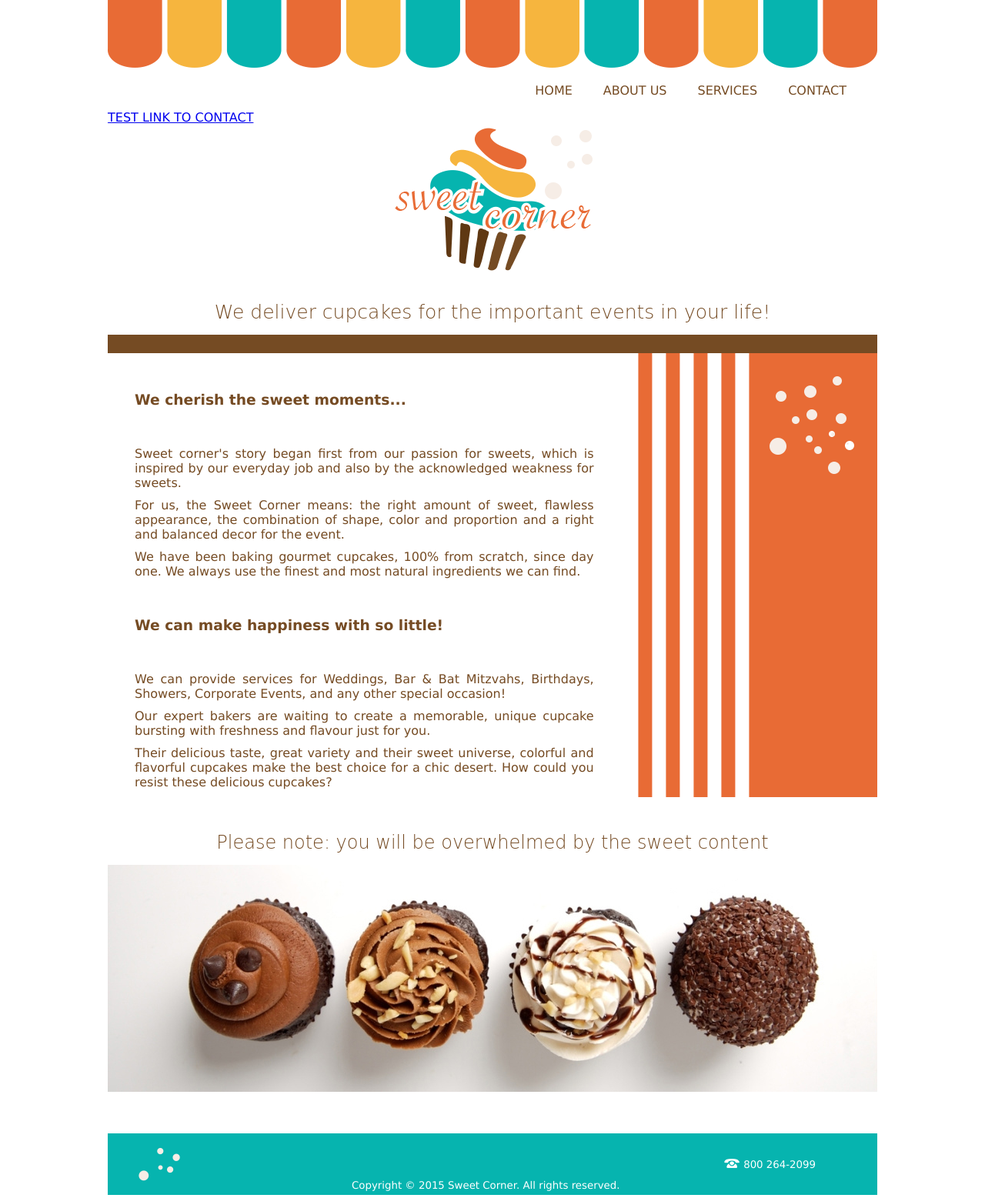
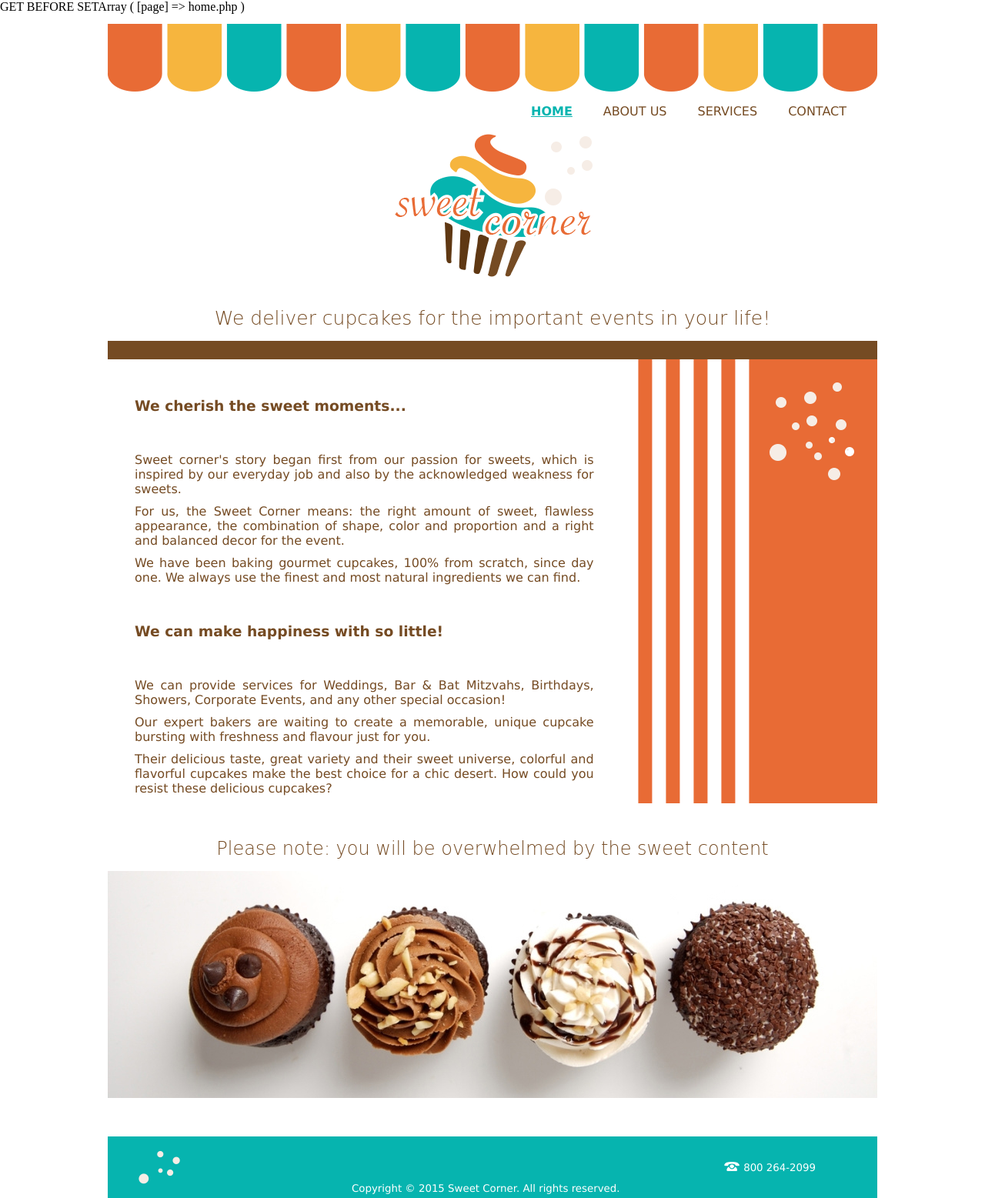
Before and after one commit to dpaschal-lf/sweetcorner_php_menu, a PHP site: page /index.php?page=home.php in a window 1280 px wide. Shown: the whole page at 77% size. Run offline with PHP 8.4, Linux system fonts and the light colour scheme.

Commit message:
added menu creation and menu item highlighting

```diff
--- a/Assets/js/main.js
+++ b/Assets/js/main.js
@@ -12,7 +12,7 @@ var pages = {
 };*/
 
 $(document).ready(function(){
-    buildNav();
+    //buildNav();
 });
 
 function getContent(link){
--- a/Assets/stylesheets/main.css
+++ b/Assets/stylesheets/main.css
@@ -64,6 +64,11 @@ html, body {
     background-color: #754b23;
     height: 24px;
     margin: 0;
+}
+.selected_menu_item{
+    text-decoration: underline !important;
+    font-weight: bold;
+    color: rgb(6, 180, 175) !important;;
 }
 
 /*
--- a/includes/header.php
+++ b/includes/header.php
@@ -1,7 +1,24 @@
        <header class="container">
                <img src="Assets/images/header.png" alt="colorful header">
-               <ul id="main-nav"></ul>
-                <a href="index.php?page=contact.php">TEST LINK TO CONTACT</a>
+               <ul id="main-nav">
+<?php
+//loop through pages to create content
+foreach($pages as $menu_id=>$menu_contents)
+{
+   //detect if our current page is the same page as the menu item we are currently creating
+    //print("page = ".$_GET['page']." and menu_contest[pageUrl] = $menu_contents[pageUrl]<br>");
+   $selected_menu_class = '';
+   if($_GET['page']==$menu_contents['pageUrl'])
+   {
+       //add or create a class or style to apply to our current menu item
+       $selected_menu_class = 'selected_menu_item';
+   }
+   //create LIs with encapsulated A with appropriate links and text contents
+   echo "<li><a class='$selected_menu_class' href='index.php?page=$menu_contents[pageUrl]'>$menu_id</a></li>";
+}
+
+?>
+                </ul>
                <div class="main-logo"></div>
                <h1 class="logo-text cursive">We deliver cupcakes for the important events in your life!</h1>
                <div class="brown-bar"></div>
--- a/index.php
+++ b/index.php
@@ -1,4 +1,25 @@
-<!DOCTYPE html>
+<?php
+
+/*var pages = {
+    Home: {pageUrl: "index.php?page=home.php"},
+    "About Us": {pageUrl: "index.php?page=about-us.php"},
+    Services: {pageUrl: "index.php?page=services.php"},
+    Contact: {pageUrl: "index.php?page=contact.php"}
+};*/
+//make datastructure that mirrors this javascript object in PHP
+$pages = [
+    'Home'=>['pageUrl'=>'home.php', 'default'=>true],
+    'About Us'=>['pageUrl'=>'about-us.php'],
+    'Services'=>['pageUrl'=>'services.php'],
+    'Contact'=>['pageUrl'=>'contact.php']
+];
+print("GET BEFORE SET");print_r($_GET);
+if(!isset($_GET['page']))
+{
+    $_GET['page'] = 'home.php';
+}
+
+?><!DOCTYPE html>
 <html lang="en">
 	<head>
 		<meta charset="utf-8">
@@ -9,20 +30,19 @@
     </head>
 
    <body>
+       <pre>
+<?php
+//print_r($_GET);
+?></pre>
 <?php
     include('includes/header.php');
 ?>
 
        <section id="mainArea">
            <?php
-            if(isset($_GET['page']))
-            {
-                include('pages/'.$_GET['page']);
-            }
-            else
-            {
-                include('pages/home.php');
-            }
+
+            include('pages/'.$_GET['page']);
+
            ?>
        </section>
 <?php
--- /dev/null
+++ b/pages/404.php
@@ -0,0 +1 @@
+That page doesn't exist.  Get thee to a Googlery.
```
Also changed, not shown: pages/about-us.php (added, +17 -0 lines).
